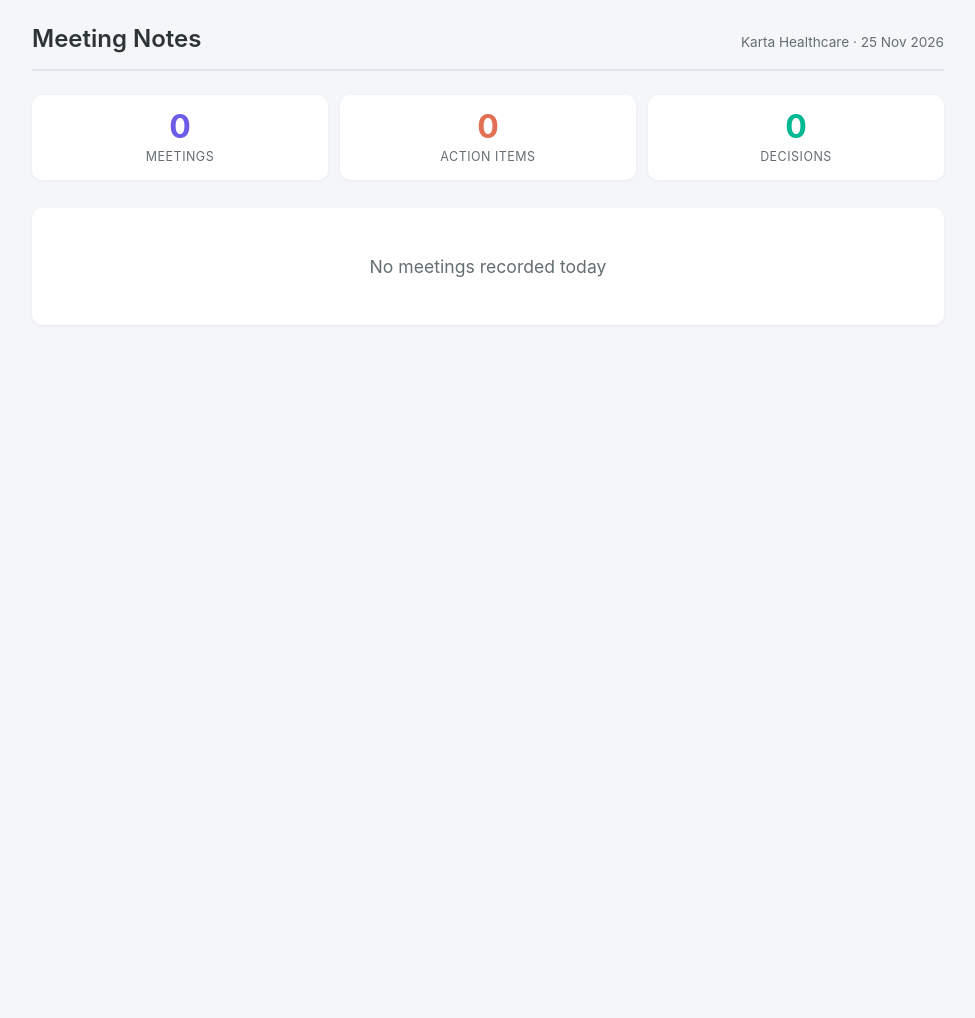
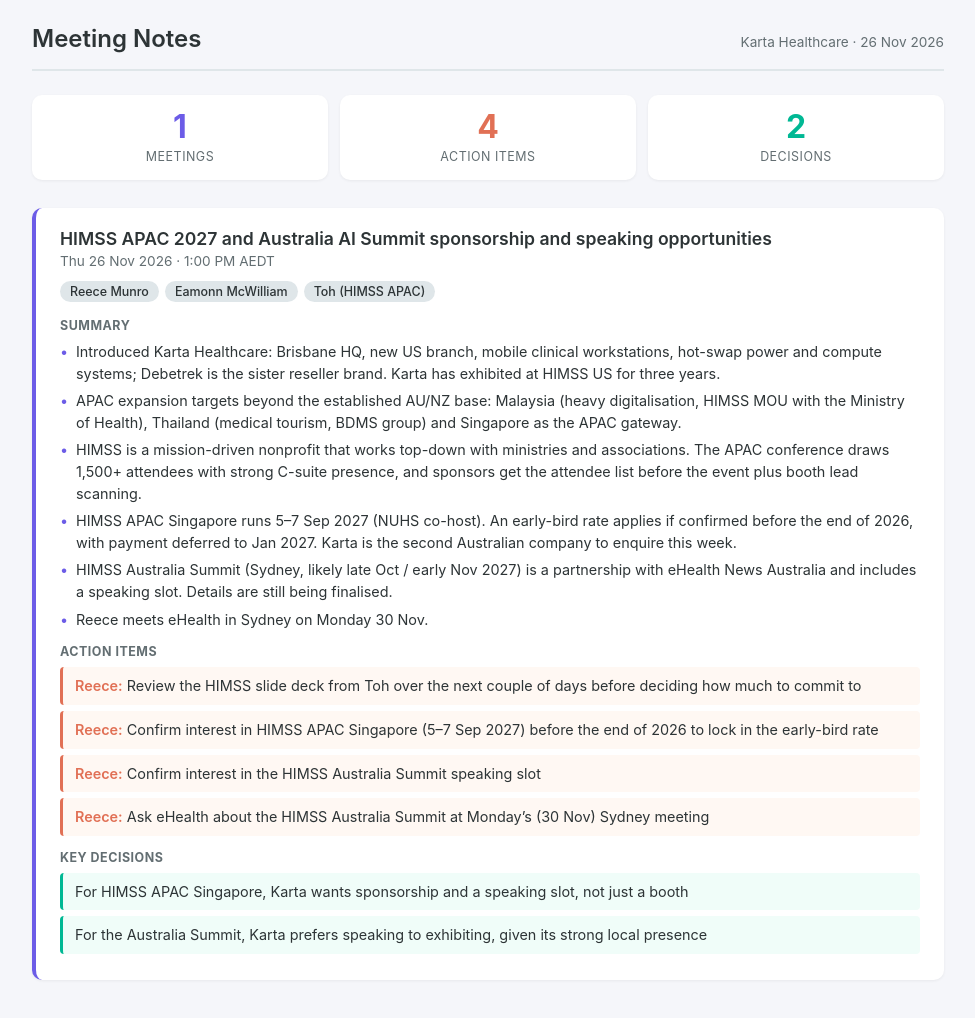
Before and after one commit to Reece-Karta/claude-routines, a plain HTML site: page meeting-notes.html in a window 1280 px wide. Shown: the whole page, without its empty margins (152-1127 px from the left). Before the commit the page ends 800 px from the top, so only its background shows below. Drawn offline with Linux system fonts and the light colour scheme.

Commit message:
Update meeting notes export — 26 Nov 2026
Co-Authored-By: Claude Opus 5.5 <noreply@anthropic.com>
Claude-Session: https://claude.ai/code/session_01Ld9Hv15vx7Ghy4Lu6C2LHM

```diff
--- a/meeting-notes.html
+++ b/meeting-notes.html
@@ -198,26 +198,66 @@
   <header>
     <h1>Meeting Notes</h1>
     <div class="meta">
-      Karta Healthcare &middot; <span id="export-date">25 Nov 2026</span>
+      Karta Healthcare &middot; <span id="export-date">26 Nov 2026</span>
     </div>
   </header>
 
   <div class="stats">
     <div class="stat-card meetings">
-      <div class="count" id="count-meetings">0</div>
+      <div class="count" id="count-meetings">1</div>
       <div class="label">Meetings</div>
     </div>
     <div class="stat-card actions">
-      <div class="count" id="count-actions">0</div>
+      <div class="count" id="count-actions">4</div>
       <div class="label">Action Items</div>
     </div>
     <div class="stat-card decisions">
-      <div class="count" id="count-decisions">0</div>
+      <div class="count" id="count-decisions">2</div>
       <div class="label">Decisions</div>
     </div>
   </div>
 
-  <div class="empty-state">No meetings recorded today</div>
+  <div class="meeting-section">
+    <div class="meeting-card">
+      <div class="meeting-title"><a href="https://notes.granola.ai/d/5f6375e6-6996-4cff-92c5-7661bfd8c2d2" style="color:inherit;text-decoration:none">HIMSS APAC 2027 and Australia AI Summit sponsorship and speaking opportunities</a></div>
+      <div class="meeting-time">Thu 26 Nov 2026 &middot; 1:00 PM AEDT</div>
+      <div class="attendees">
+        <span class="attendee-chip">Reece Munro</span>
+        <span class="attendee-chip">Eamonn McWilliam</span>
+        <span class="attendee-chip">Toh (HIMSS APAC)</span>
+      </div>
+
+      <div class="subsection summary">
+        <h3>Summary</h3>
+        <ul>
+          <li>Introduced Karta Healthcare: Brisbane HQ, new US branch, mobile clinical workstations, hot-swap power and compute systems; Debetrek is the sister reseller brand. Karta has exhibited at HIMSS US for three years.</li>
+          <li>APAC expansion targets beyond the established AU/NZ base: Malaysia (heavy digitalisation, HIMSS MOU with the Ministry of Health), Thailand (medical tourism, BDMS group) and Singapore as the APAC gateway.</li>
+          <li>HIMSS is a mission-driven nonprofit that works top-down with ministries and associations. The APAC conference draws 1,500+ attendees with strong C-suite presence, and sponsors get the attendee list before the event plus booth lead scanning.</li>
+          <li>HIMSS APAC Singapore runs 5&ndash;7 Sep 2027 (NUHS co-host). An early-bird rate applies if confirmed before the end of 2026, with payment deferred to Jan 2027. Karta is the second Australian company to enquire this week.</li>
+          <li>HIMSS Australia Summit (Sydney, likely late Oct / early Nov 2027) is a partnership with eHealth News Australia and includes a speaking slot. Details are still being finalised.</li>
+          <li>Reece meets eHealth in Sydney on Monday 30 Nov.</li>
+        </ul>
+      </div>
+
+      <div class="subsection">
+        <h3>Action Items</h3>
+        <ul class="action-items">
+          <li><span class="owner">Reece:</span> Review the HIMSS slide deck from Toh over the next couple of days before deciding how much to commit to</li>
+          <li><span class="owner">Reece:</span> Confirm interest in HIMSS APAC Singapore (5&ndash;7 Sep 2027) before the end of 2026 to lock in the early-bird rate</li>
+          <li><span class="owner">Reece:</span> Confirm interest in the HIMSS Australia Summit speaking slot</li>
+          <li><span class="owner">Reece:</span> Ask eHealth about the HIMSS Australia Summit at Monday&rsquo;s (30 Nov) Sydney meeting</li>
+        </ul>
+      </div>
+
+      <div class="subsection">
+        <h3>Key Decisions</h3>
+        <ul class="decision-items">
+          <li>For HIMSS APAC Singapore, Karta wants sponsorship and a speaking slot, not just a booth</li>
+          <li>For the Australia Summit, Karta prefers speaking to exhibiting, given its strong local presence</li>
+        </ul>
+      </div>
+    </div>
+  </div>
 
 </body>
 </html>
```
